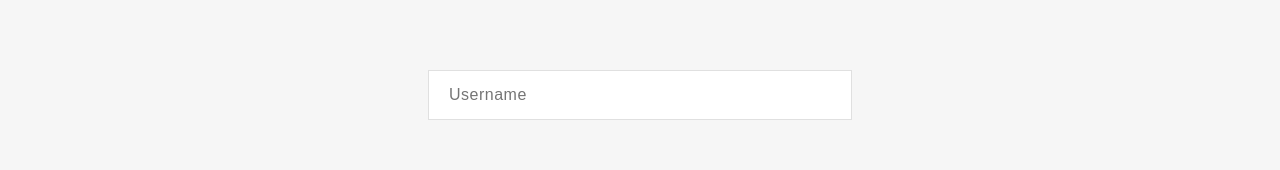
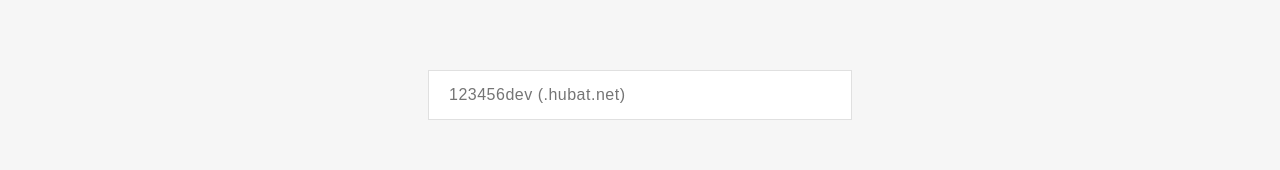
Before and after one commit to dataswift/dataswift-starter-app-js, a React (Create React App) app: page /login in a window 1280 px wide. Shown: the part 298-468 px from the top of the page. Built offline with nearby package versions, Linux system fonts and the light colour scheme.

Commit message:
Changing input 'username' to e.g. abc123dev .hubat.net to help folks understand what they need to enter

```diff
--- a/src/features/Login/LoginPage.js
+++ b/src/features/Login/LoginPage.js
@@ -14,8 +14,8 @@ function LoginPage() {
   const [errorMsg, setErrorMsg] = useState('');
 
   const errorMessages = {
-    usernameNotValid: 'Sorry, this username is not valid',
-    usernameNotRecognised: 'Sorry, this username is not recognised',
+    usernameNotValid: 'Username is not valid. Try without the domain',
+    usernameNotRecognised: 'Username is not recognised. Try without the domain',
   };
 
   const redirectValidUser = async username => {
@@ -68,9 +68,9 @@ function LoginPage() {
 
       <input
         className={` ${errorMsg ? 'input-error-field' : null}`}
-        name={'username'}
+        name={'123456dev (.hubat.net)'}
         type={'text'}
-        placeholder="Username"
+        placeholder="123456dev (.hubat.net)"
         autoComplete={'username'}
         value={username}
         onChange={e => handleChange(e)}
```
